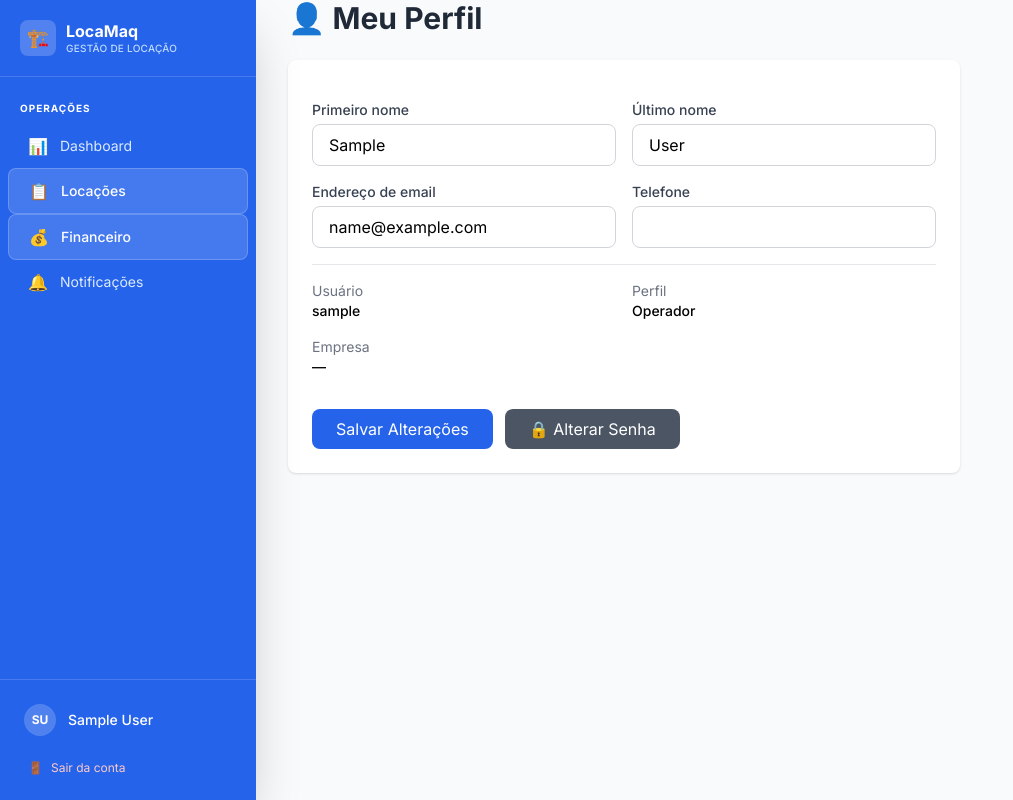
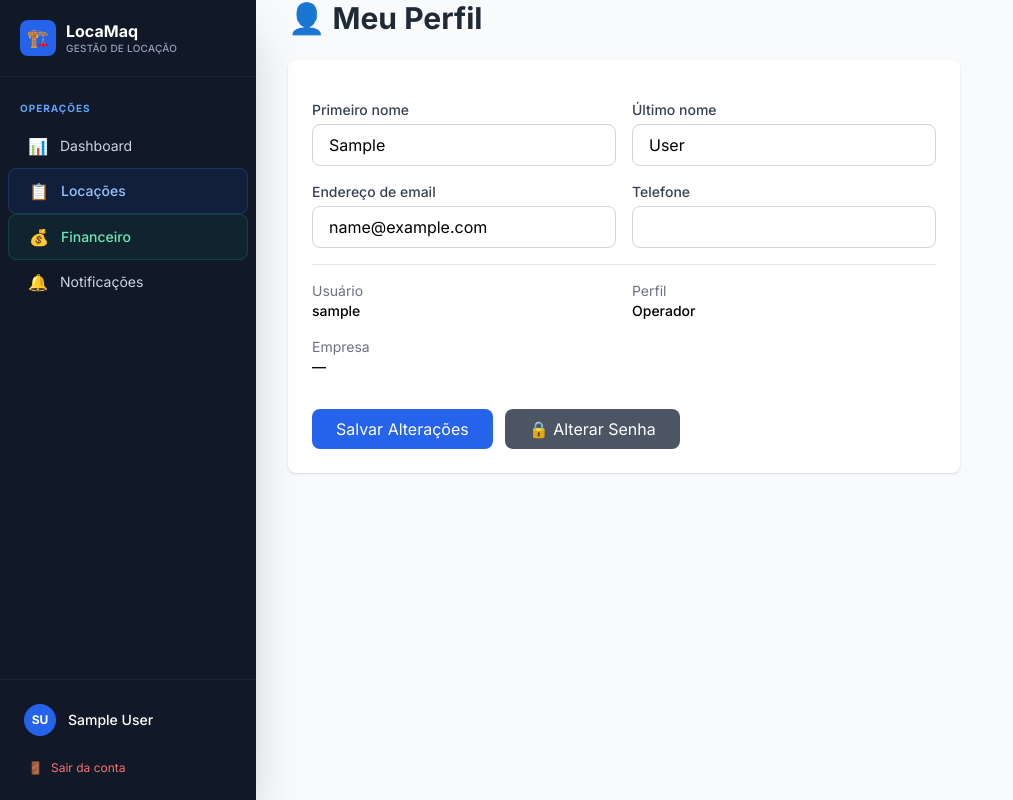
Before and after one commit to leopesi/locamaq, a Django app: page /accounts/profile/ in a window 1280 px wide. Shown: the whole page, without its empty margins (0-1013 px from the left). Run offline with Django 5.2, Linux system fonts and the light colour scheme; the visitor is signed in with stand-in values (Sample User, id 1); some libraries are stand-ins or nearby versions.

Commit message:
Revert "style: sidebar azul (mesma cor da logo bg-blue-600)"
This reverts commit d2f2fac081667d122858a58466214efe3de52371.

```diff
--- a/templates/partials/navbar.html
+++ b/templates/partials/navbar.html
@@ -1,78 +1,78 @@
 <!-- Sidebar Navigation -->
-<aside id="sidebar" class="sidebar fixed inset-y-0 left-0 w-64 bg-blue-600 text-white overflow-y-auto z-50 lg:translate-x-0 shadow-2xl">
+<aside id="sidebar" class="sidebar fixed inset-y-0 left-0 w-64 bg-gray-900 text-white overflow-y-auto z-50 lg:translate-x-0 shadow-2xl">
     <!-- Logo -->
-    <div class="p-5 flex items-center justify-between border-b border-white/15">
+    <div class="p-5 flex items-center justify-between border-b border-white/5">
         <a href="/" class="flex items-center gap-2.5">
-            <div class="w-9 h-9 bg-white/20 rounded-lg flex items-center justify-center text-lg">🏗️</div>
+            <div class="w-9 h-9 bg-blue-600 rounded-lg flex items-center justify-center text-lg">🏗️</div>
             <div>
                 <h1 class="text-base font-bold text-white leading-tight">LocaMaq</h1>
-                <p class="text-[10px] text-blue-200 font-medium tracking-wide uppercase">Gestão de Locação</p>
+                <p class="text-[10px] text-slate-400 font-medium tracking-wide uppercase">Gestão de Locação</p>
             </div>
         </a>
-        <button onclick="toggleSidebar()" class="lg:hidden text-blue-200 hover:text-white text-lg p-1">✕</button>
+        <button onclick="toggleSidebar()" class="lg:hidden text-slate-400 hover:text-white text-lg p-1">✕</button>
     </div>
 
     <nav class="py-4">
         <!-- OPERAÇÕES -->
-        <div class="px-5 py-2 text-[10px] text-white uppercase tracking-widest font-bold">Operações</div>
+        <div class="px-5 py-2 text-[10px] text-blue-400 uppercase tracking-widest font-bold">Operações</div>
 
-        <a href="{% url 'tenants:dashboard' %}" class="flex items-center gap-3 px-5 py-2.5 mx-2 rounded-lg hover:bg-white/10 transition text-sm text-blue-100 hover:text-white" onclick="closeSidebarMobile()">
+        <a href="{% url 'tenants:dashboard' %}" class="flex items-center gap-3 px-5 py-2.5 mx-2 rounded-lg hover:bg-white/5 transition text-sm text-slate-300 hover:text-white" onclick="closeSidebarMobile()">
             <span class="text-base">📊</span> Dashboard
         </a>
-        <a href="{% url 'rentals:rental_list' %}" class="flex items-center gap-3 px-5 py-2.5 mx-2 rounded-lg bg-white/15 border border-white/20 text-white hover:bg-white/20 transition text-sm font-medium" onclick="closeSidebarMobile()">
+        <a href="{% url 'rentals:rental_list' %}" class="flex items-center gap-3 px-5 py-2.5 mx-2 rounded-lg bg-blue-600/10 border border-blue-500/20 text-blue-300 hover:bg-blue-600/20 transition text-sm font-medium" onclick="closeSidebarMobile()">
             <span class="text-base">📋</span> Locações
         </a>
-        <a href="{% url 'finance:dashboard' %}" class="flex items-center gap-3 px-5 py-2.5 mx-2 rounded-lg bg-white/15 border border-white/20 text-white hover:bg-white/20 transition text-sm font-medium" onclick="closeSidebarMobile()">
+        <a href="{% url 'finance:dashboard' %}" class="flex items-center gap-3 px-5 py-2.5 mx-2 rounded-lg bg-emerald-600/10 border border-emerald-500/20 text-emerald-300 hover:bg-emerald-600/20 transition text-sm font-medium" onclick="closeSidebarMobile()">
             <span class="text-base">💰</span> Financeiro
         </a>
-        <a href="{% url 'alerts:notification_list' %}" class="flex items-center gap-3 px-5 py-2.5 mx-2 rounded-lg hover:bg-white/10 transition text-sm text-blue-100 hover:text-white" onclick="closeSidebarMobile()">
+        <a href="{% url 'alerts:notification_list' %}" class="flex items-center gap-3 px-5 py-2.5 mx-2 rounded-lg hover:bg-white/5 transition text-sm text-slate-300 hover:text-white" onclick="closeSidebarMobile()">
             <span class="text-base">🔔</span> Notificações
         </a>
 
         {% if user.is_admin %}
         <!-- CADASTROS -->
-        <div class="px-5 py-2 mt-5 text-[10px] text-blue-200 uppercase tracking-widest font-medium border-t border-white/15 pt-4">Cadastros</div>
+        <div class="px-5 py-2 mt-5 text-[10px] text-slate-500 uppercase tracking-widest font-medium border-t border-white/5 pt-4">Cadastros</div>
 
-        <a href="{% url 'customers:customer_list' %}" class="flex items-center gap-3 px-5 py-2.5 mx-2 rounded-lg hover:bg-white/10 transition text-sm text-blue-100 hover:text-white" onclick="closeSidebarMobile()">
+        <a href="{% url 'customers:customer_list' %}" class="flex items-center gap-3 px-5 py-2.5 mx-2 rounded-lg hover:bg-white/5 transition text-sm text-slate-300 hover:text-white" onclick="closeSidebarMobile()">
             <span class="text-base">👥</span> Clientes
         </a>
-        <a href="{% url 'inventory:equipment_list' %}" class="flex items-center gap-3 px-5 py-2.5 mx-2 rounded-lg hover:bg-white/10 transition text-sm text-blue-100 hover:text-white" onclick="closeSidebarMobile()">
+        <a href="{% url 'inventory:equipment_list' %}" class="flex items-center gap-3 px-5 py-2.5 mx-2 rounded-lg hover:bg-white/5 transition text-sm text-slate-300 hover:text-white" onclick="closeSidebarMobile()">
             <span class="text-base">🔧</span> Equipamentos
         </a>
 
         <!-- SISTEMA -->
-        <div class="px-5 py-2 mt-5 text-[10px] text-blue-200 uppercase tracking-widest font-medium border-t border-white/15 pt-4">Sistema</div>
+        <div class="px-5 py-2 mt-5 text-[10px] text-slate-500 uppercase tracking-widest font-medium border-t border-white/5 pt-4">Sistema</div>
 
-        <a href="{% url 'promotions:promotion_list' %}" class="flex items-center gap-3 px-5 py-2.5 mx-2 rounded-lg hover:bg-white/10 transition text-sm text-blue-100 hover:text-white" onclick="closeSidebarMobile()">
+        <a href="{% url 'promotions:promotion_list' %}" class="flex items-center gap-3 px-5 py-2.5 mx-2 rounded-lg hover:bg-white/5 transition text-sm text-slate-300 hover:text-white" onclick="closeSidebarMobile()">
             <span class="text-base">📢</span> Promoções
         </a>
-        <a href="{% url 'accounts:user_list' %}" class="flex items-center gap-3 px-5 py-2.5 mx-2 rounded-lg hover:bg-white/10 transition text-sm text-blue-100 hover:text-white" onclick="closeSidebarMobile()">
+        <a href="{% url 'accounts:user_list' %}" class="flex items-center gap-3 px-5 py-2.5 mx-2 rounded-lg hover:bg-white/5 transition text-sm text-slate-300 hover:text-white" onclick="closeSidebarMobile()">
             <span class="text-base">👤</span> Usuários
         </a>
-        <a href="{% url 'alerts:setup' %}" class="flex items-center gap-3 px-5 py-2.5 mx-2 rounded-lg hover:bg-white/10 transition text-sm text-blue-100 hover:text-white" onclick="closeSidebarMobile()">
+        <a href="{% url 'alerts:setup' %}" class="flex items-center gap-3 px-5 py-2.5 mx-2 rounded-lg hover:bg-white/5 transition text-sm text-slate-300 hover:text-white" onclick="closeSidebarMobile()">
             <span class="text-base">⚙️</span> Config. Alertas
         </a>
-        <a href="{% url 'tenants:settings_general' %}" class="flex items-center gap-3 px-5 py-2.5 mx-2 rounded-lg hover:bg-white/10 transition text-sm text-blue-100 hover:text-white" onclick="closeSidebarMobile()">
+        <a href="{% url 'tenants:settings_general' %}" class="flex items-center gap-3 px-5 py-2.5 mx-2 rounded-lg hover:bg-white/5 transition text-sm text-slate-300 hover:text-white" onclick="closeSidebarMobile()">
             <span class="text-base">🛠️</span> Configurações
         </a>
-        <a href="{% url 'tenants:guide' %}" class="flex items-center gap-3 px-5 py-2.5 mx-2 rounded-lg hover:bg-white/10 transition text-sm text-blue-100 hover:text-white" onclick="closeSidebarMobile()">
+        <a href="{% url 'tenants:guide' %}" class="flex items-center gap-3 px-5 py-2.5 mx-2 rounded-lg hover:bg-white/5 transition text-sm text-slate-300 hover:text-white" onclick="closeSidebarMobile()">
             <span class="text-base">📚</span> Guia
         </a>
         {% endif %}
     </nav>
 
     <!-- User -->
-    <div class="absolute bottom-0 left-0 right-0 p-4 border-t border-white/15 bg-blue-600">
-        <a href="{% url 'accounts:profile' %}" class="flex items-center gap-3 p-2 rounded-lg hover:bg-white/10 transition" onclick="closeSidebarMobile()">
-            <div class="w-8 h-8 rounded-full bg-white/20 flex items-center justify-center text-xs font-bold text-white">
+    <div class="absolute bottom-0 left-0 right-0 p-4 border-t border-white/5 bg-gray-900">
+        <a href="{% url 'accounts:profile' %}" class="flex items-center gap-3 p-2 rounded-lg hover:bg-white/5 transition" onclick="closeSidebarMobile()">
+            <div class="w-8 h-8 rounded-full bg-blue-600 flex items-center justify-center text-xs font-bold text-white">
                 {{ user.first_name.0 }}{{ user.last_name.0 }}
             </div>
             <div class="flex-1 min-w-0">
                 <p class="text-sm font-medium text-white truncate">{{ user.get_full_name|default:user.username }}</p>
-                {% if user.tenant %}<p class="text-[10px] text-blue-200 truncate">{{ user.tenant.name }}</p>{% endif %}
+                {% if user.tenant %}<p class="text-[10px] text-slate-400 truncate">{{ user.tenant.name }}</p>{% endif %}
             </div>
         </a>
-        <a href="{% url 'accounts:logout' %}" class="flex items-center gap-2 mt-2 px-3 py-2 rounded-lg hover:bg-white/10 transition text-xs text-red-200 hover:text-red-100" onclick="closeSidebarMobile()">
+        <a href="{% url 'accounts:logout' %}" class="flex items-center gap-2 mt-2 px-3 py-2 rounded-lg hover:bg-red-500/10 transition text-xs text-red-400 hover:text-red-300" onclick="closeSidebarMobile()">
             <span>🚪</span> Sair da conta
         </a>
     </div>
```
